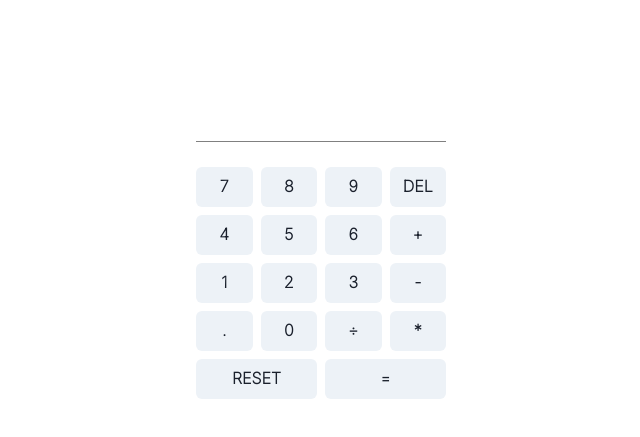
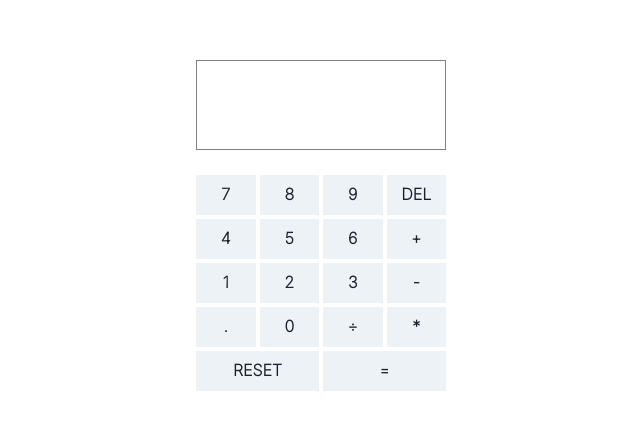
Before and after one commit to asbhogal/React-Calculator, a React app: page / in a window 1280 px wide. Shown: the part 175-612 px from the top of the page, without its empty margins (319-959 px from the left). Built offline with nearby package versions, Linux system fonts and the light colour scheme; the HTML template or start-up script is replaced by a standard one.

Commit message:
further additions to content and styling

```diff
--- a/chakraConfig.js
+++ b/chakraConfig.js
@@ -20,8 +20,8 @@ const theme = extendTheme({
       },
     },
     Button: {
-      sizes: {
-        height: "40px",
+      baseStyle: {
+        borderRadius: "0", // Set the desired border radius
       },
       variants: {
         "theme-1": {
--- a/src/components/Calculator.jsx
+++ b/src/components/Calculator.jsx
@@ -31,6 +31,17 @@ function reducer(state, { type, payload }) {
           currentOperand: null,
         };
       }
+      return {
+        ...state,
+        previousOperand: evaluate(state),
+        operation: payload.operation,
+        currentOperand: null,
+      };
+  }
+
+  function evaluate({ currentOperand, previousOperand, operation }) {
+    const prev = parseFloat(previousOperand);
+    const current = parseFloat(currentOperand);
   }
 }
 
@@ -51,19 +62,19 @@ function Calculator() {
       >
         <Flex
           flexDirection="column"
-          justifyContent="space-around"
+          justifyContent="space-between"
           alignItems="flex-end"
           h={90}
           w="100%"
           padding={15}
-          borderBottom="0.5px solid grey"
+          border="0.5px solid grey"
         >
           <Text fontSize={18}>
             {previousOperand} {operation}
           </Text>
           <Text fontSize={32}>{currentOperand}</Text>
         </Flex>
-        <SimpleGrid columns={4} spacing={2} w="250px">
+        <SimpleGrid columns={4} spacing={1} w="250px">
           <DigitButton digit="7" dispatch={dispatch} />
           <DigitButton digit="8" dispatch={dispatch} />
           <DigitButton digit="9" dispatch={dispatch} />
--- a/src/components/DigitButton.jsx
+++ b/src/components/DigitButton.jsx
@@ -9,7 +9,6 @@ DigitButton.propTypes = {
 export default function DigitButton({ dispatch, digit }) {
   return (
     <Button
-      height="40px"
       onClick={() => dispatch({ type: ACTIONS.ADD_DIGIT, payload: { digit } })}
     >
       {digit}
```
